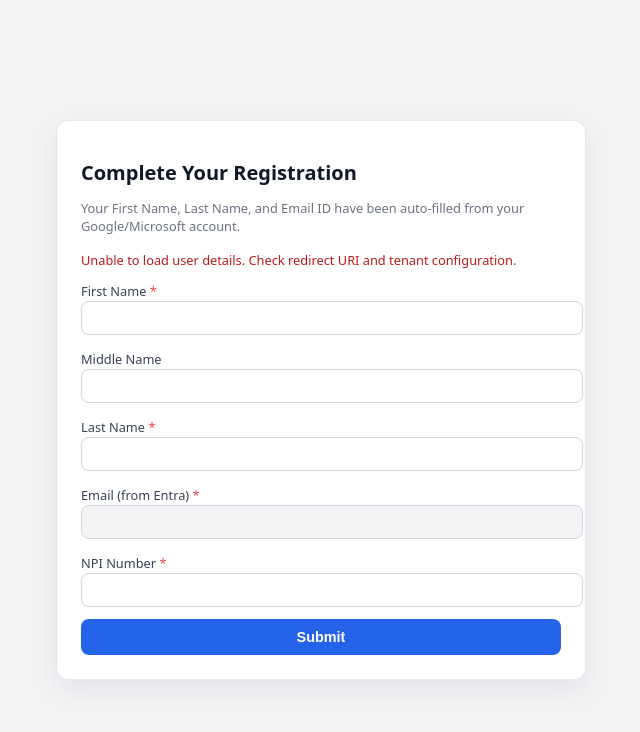
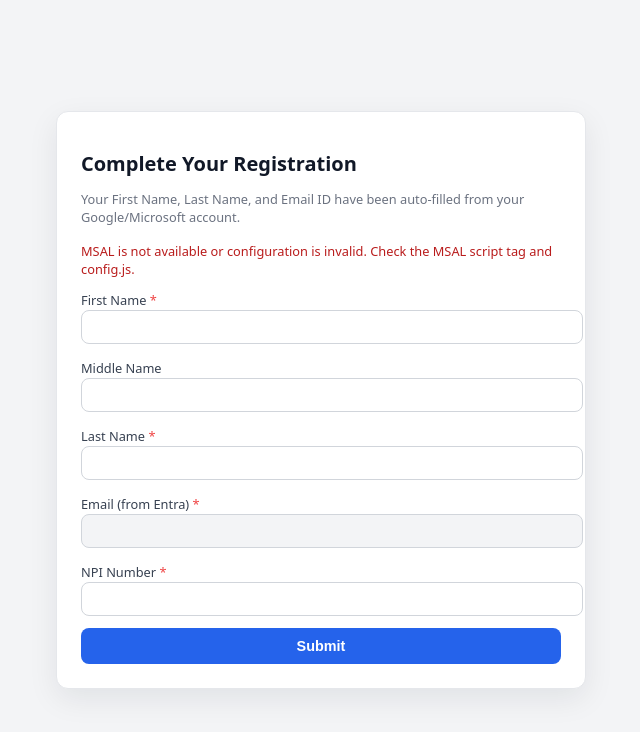
Before and after one commit to Maithreyi-Suresh/entra-tenant-test, a plain HTML site: page index.html in a window 1280 px wide. Shown: the whole page, without its empty margins (319-959 px from the left). Drawn offline with Linux system fonts and the light colour scheme.

Commit message:
Update index.html

```diff
--- a/index.html
+++ b/index.html
@@ -78,9 +78,9 @@
       }
     </style>
 
-    <!-- MSAL.js -->
+    <!-- 1️⃣ MSAL.js from CDN (must be BEFORE your own script) -->
     <script src="https://alcdn.msauth.net/browser/2.44.0/js/msal-browser.min.js"></script>
-    <!-- Tenant settings -->
+    <!-- 2️⃣ Tenant config (clientId, authority, redirectUri) -->
     <script src="config.js"></script>
   </head>
 
@@ -132,6 +132,8 @@
       const emailInput = document.getElementById("email");
       const npiInput = document.getElementById("npi");
 
+      console.log("At runtime, typeof msal is:", typeof msal);
+
       const settings = window.msalSettings || {};
 
       const msalConfig = {
@@ -149,14 +151,22 @@
       let msalInstance;
 
       try {
+        if (typeof msal === "undefined") {
+          throw new Error(
+            "MSAL global object is undefined. Script may not have loaded."
+          );
+        }
+
         msalInstance = new msal.PublicClientApplication(msalConfig);
       } catch (err) {
         errorBox.textContent =
-          "Invalid MSAL configuration. Update config.js with tenant values.";
-        console.error(err);
+          "MSAL is not available or configuration is invalid. Check the MSAL script tag and config.js.";
+        console.error("MSAL init error:", err);
       }
 
       async function init() {
+        if (!msalInstance) return;
+
         try {
           const response = await msalInstance.handleRedirectPromise();
 
@@ -175,10 +185,8 @@
             return;
           }
 
-          // Email
           emailInput.value = account.username || "";
 
-          // Name
           if (account.name) {
             const parts = account.name.split(" ");
             firstNameInput.value = parts[0] || "";
```
